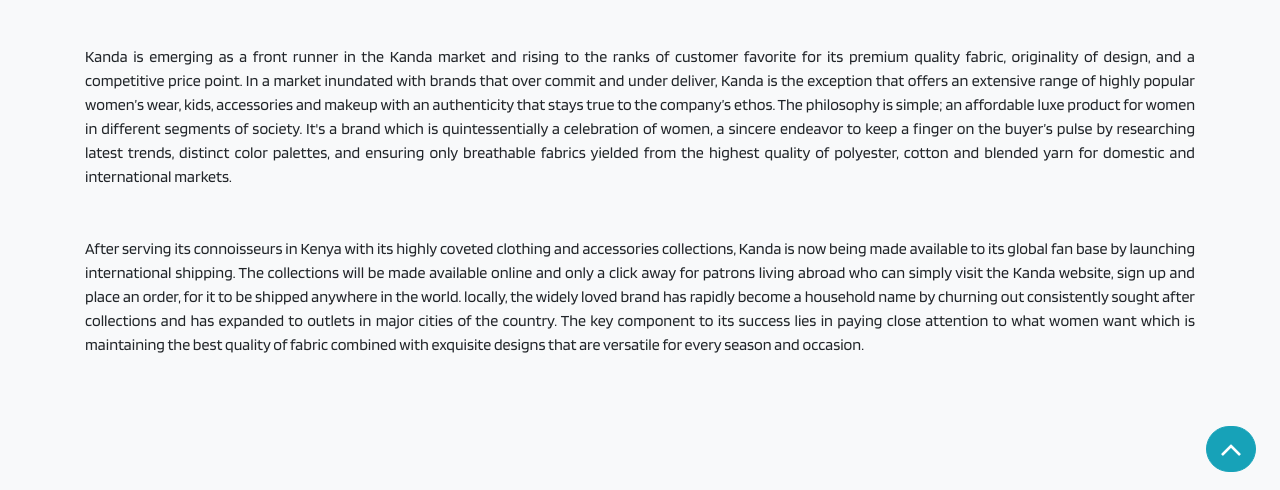
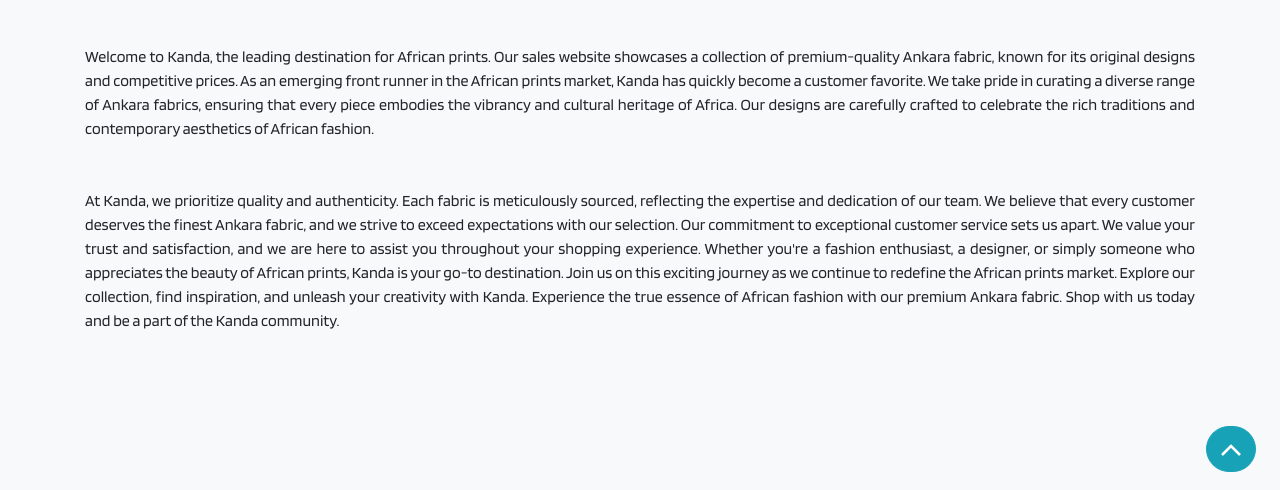
Before and after one commit to BM-Ghost/Kanda-Fashion, a plain HTML site: page About Us.html in a window 1280 px wide. Shown: the part 310-800 px from the top of the page. Drawn offline with nearby package versions, Linux system fonts and the light colour scheme.

Commit message:
Update About Us.html

```diff
--- a/About Us.html
+++ b/About Us.html
@@ -153,24 +153,13 @@
             <h3 class="mb-5 text-info font">About Us</h3>
             <div class="mb-5 justify-content-center">
                 <div class="text-justify">
-                    Kanda is emerging as a front runner in the Kanda market and rising to the ranks of customer favorite for
-                    its premium quality fabric, originality of design, and a competitive price point. In a market inundated with
-                    brands that over commit and under deliver, Kanda is the exception that offers an extensive range of highly
-                    popular women’s wear, kids, accessories and makeup with an authenticity that stays true to the company’s
-                    ethos. The philosophy is simple; an affordable luxe product for women in different segments of society. It's
-                    a brand which is quintessentially a celebration of women, a sincere endeavor to keep a finger on the buyer’s
-                    pulse by researching latest trends, distinct color palettes, and ensuring only breathable fabrics yielded
-                    from the highest quality of polyester, cotton and blended yarn for domestic and international markets.
+                    Welcome to Kanda, the leading destination for African prints. Our sales website showcases a collection of premium-quality Ankara fabric, known for its original designs and competitive prices. As an emerging front runner in the African prints market, Kanda has quickly become a customer favorite.
+                    We take pride in curating a diverse range of Ankara fabrics, ensuring that every piece embodies the vibrancy and cultural heritage of Africa. Our designs are carefully crafted to celebrate the rich traditions and contemporary aesthetics of African fashion.
                 </div>
                 <div class="my-5 text-justify">
-                    After serving its connoisseurs in Kenya with its highly coveted clothing and accessories collections,
-                    Kanda is now being made available to its global fan base by launching international shipping. The collections
-                    will be made available online and only a click away for patrons living abroad who can simply visit the Kanda
-                    website, sign up and place an order, for it to be shipped anywhere in the world. locally, the widely loved
-                    brand has rapidly become a household name by churning out consistently sought after collections and has
-                    expanded to outlets in major cities of the country. The key component to its success lies in paying close
-                    attention to what women want which is maintaining the best quality of fabric combined with exquisite designs
-                    that are versatile for every season and occasion.
+                   At Kanda, we prioritize quality and authenticity. Each fabric is meticulously sourced, reflecting the expertise and dedication of our team. We believe that every customer deserves the finest Ankara fabric, and we strive to exceed expectations with our selection.
+Our commitment to exceptional customer service sets us apart. We value your trust and satisfaction, and we are here to assist you throughout your shopping experience. Whether you're a fashion enthusiast, a designer, or simply someone who appreciates the beauty of African prints, Kanda is your go-to destination.
+Join us on this exciting journey as we continue to redefine the African prints market. Explore our collection, find inspiration, and unleash your creativity with Kanda. Experience the true essence of African fashion with our premium Ankara fabric. Shop with us today and be a part of the Kanda community.
                 </div>
             </div>
         </div>
```
